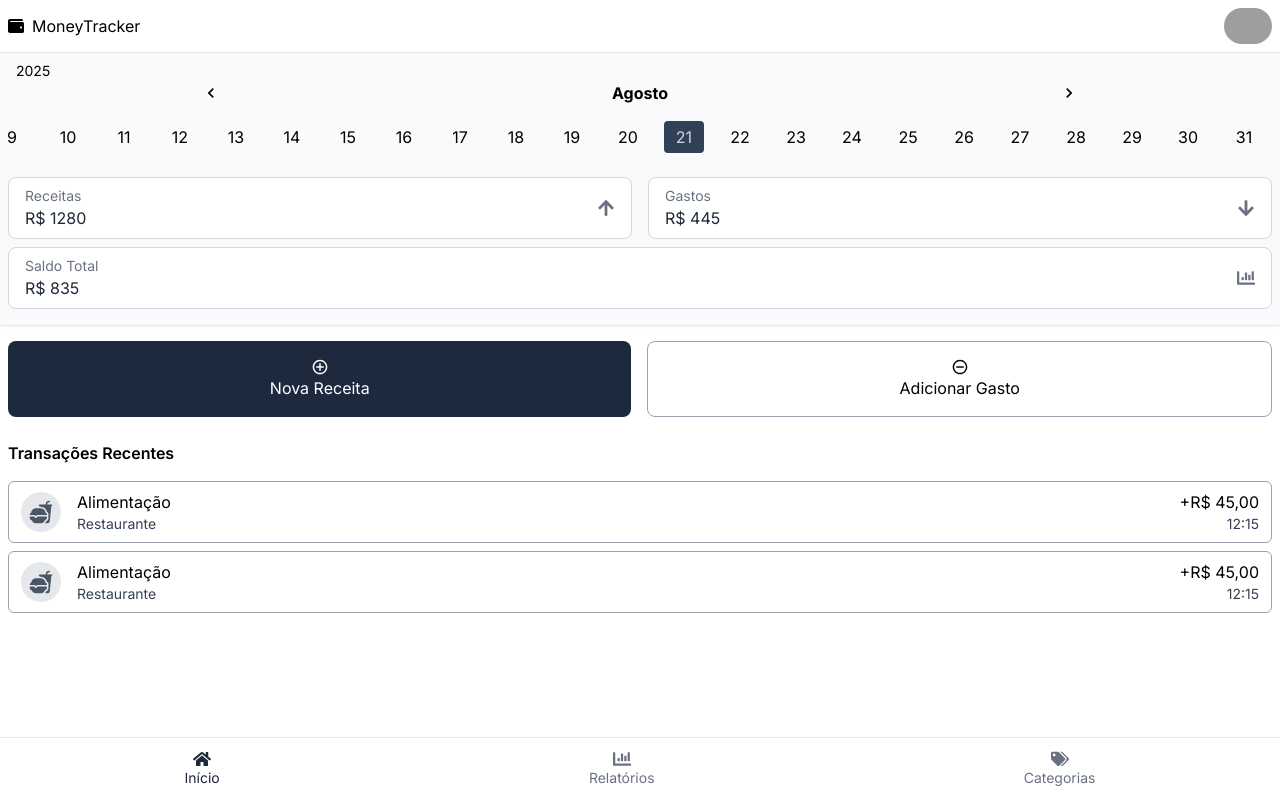
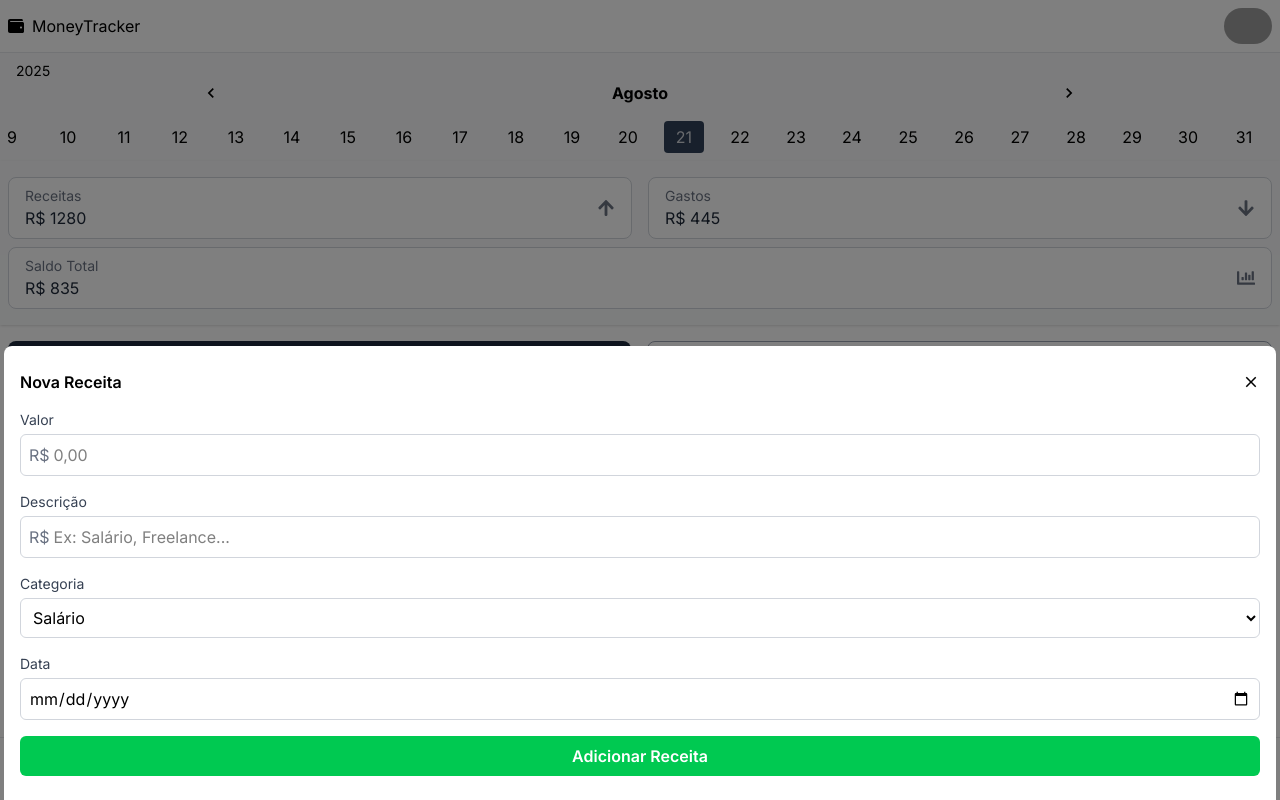
Before and after one commit to lucasgabriellanarosa/MoneyTracker, a React (Vite) app: page / in a window 1280 px wide. Both pictures are taken after a click on the button "Nova Receita". Built offline with nearby package versions, Linux system fonts and the light colour scheme; grey boxes are pictures that could not be loaded.

Commit message:
new profit and new expense modals

```diff
--- a/src/App.tsx
+++ b/src/App.tsx
@@ -6,7 +6,7 @@ import dayjs from 'dayjs';
 import 'dayjs/locale/pt-br';
 import customParseFormat from 'dayjs/plugin/customParseFormat';
 import { useEffect, useRef, useState } from 'react';
-import { MdNavigateBefore, MdNavigateNext } from 'react-icons/md';
+import { MdClose, MdNavigateBefore, MdNavigateNext } from 'react-icons/md';
 import { IoFastFood } from 'react-icons/io5';
 
 function App() {
@@ -44,6 +44,18 @@ function App() {
     }
 
   }, [selectedDate]);
+
+  // Add expense & add profits
+  const [isAddProfitModalOpen, setIsAddProfitModalOpen] = useState(false)
+  const [isAddExpenseModalOpen, setIsAddExpenseModalOpen] = useState(false)
+
+  const handleAddProfitModal = () => {
+    setIsAddProfitModalOpen(!isAddProfitModalOpen)
+  }
+
+  const handleAddExpenseModal = () => {
+    setIsAddExpenseModalOpen(!isAddExpenseModalOpen)
+  }
 
   return (
     <>
@@ -126,11 +138,137 @@ function App() {
 
       </aside>
 
+      {
+        isAddProfitModalOpen &&
+        <section className='fixed inset-0 overflow-hidden h-screen w-full bg-black/50 z-50 px-1 flex justify-center items-end'>
+
+          <div className='bg-white w-full px-4 py-6 rounded-t-lg flex flex-col gap-4'>
+
+            <div className='flex flex-row justify-between items-center'>
+              <h2 className='font-semibold'>Nova Receita</h2>
+
+              <span className='text-lg'
+                onClick={() => handleAddProfitModal()}
+              >
+                <MdClose />
+              </span>
+            </div>
+
+            <form className='flex flex-col gap-4'>
+
+              <div className='flex flex-col gap-1'>
+                <label className='text-sm text-gray-700'>Valor</label>
+                <div className='flex flex-row border border-gray-300 p-2 rounded-md gap-1'>
+                  <span className='text-gray-500'>R$</span>
+                  <input type="number" className='w-full outline-0' placeholder='0,00' />
+                </div>
+              </div>
+
+              <div className='flex flex-col gap-1'>
+                <label className='text-sm text-gray-700'>Descrição</label>
+                <div className='flex flex-row border border-gray-300 p-2 rounded-md gap-1'>
+                  <span className='text-gray-500'>R$</span>
+                  <input type="text" className='w-full outline-0' placeholder='Ex: Salário, Freelance...' />
+                </div>
+              </div>
+
+              <div className='flex flex-col gap-1'>
+                <label className='text-sm text-gray-700'>Categoria</label>
+                <select className='flex flex-row border border-gray-300 p-2 rounded-md gap-1'>
+                  <option value="salario" selected>Salário</option>
+                  <option value="freelance">Freelance</option>
+                </select>
+              </div>
+
+              <div className='flex flex-col gap-1'>
+                <label className='text-sm text-gray-700'>Data</label>
+                <div className='flex flex-row border border-gray-300 p-2 rounded-md gap-1'>
+                  <input type="date" className='w-full outline-0' />
+                </div>
+              </div>
+
+              <button className='bg-green-500 text-white font-semibold py-2 rounded-md'>
+                Adicionar Receita
+              </button>
+
+            </form>
+
+          </div>
+
+
+        </section>
+      }
+
+      {
+        isAddExpenseModalOpen &&
+        <section className='fixed inset-0 overflow-hidden h-screen w-full bg-black/50 z-50 px-1 flex justify-center items-end'>
+
+          <div className='bg-white w-full px-4 py-6 rounded-t-lg flex flex-col gap-4'>
+
+            <div className='flex flex-row justify-between items-center'>
+              <h2 className='font-semibold'>Novo Gasto</h2>
+
+              <span className='text-lg'
+                onClick={() => handleAddExpenseModal()}
+              >
+                <MdClose />
+              </span>
+            </div>
+
+            <form className='flex flex-col gap-4'>
+
+              <div className='flex flex-col gap-1'>
+                <label className='text-sm text-gray-700'>Valor</label>
+                <div className='flex flex-row border border-gray-300 p-2 rounded-md gap-1'>
+                  <span className='text-gray-500'>R$</span>
+                  <input type="number" className='w-full outline-0' placeholder='0,00' />
+                </div>
+              </div>
+
+              <div className='flex flex-col gap-1'>
+                <label className='text-sm text-gray-700'>Descrição</label>
+                <div className='flex flex-row border border-gray-300 p-2 rounded-md gap-1'>
+                  <span className='text-gray-500'>R$</span>
+                  <input type="text" className='w-full outline-0' placeholder='Ex: Aluguel, Alimentação...' />
+                </div>
+              </div>
+
+              <div className='flex flex-col gap-1'>
+                <label className='text-sm text-gray-700'>Categoria</label>
+                <select className='flex flex-row border border-gray-300 p-2 rounded-md gap-1'>
+                  <option value="salario" selected>Alimentação</option>
+                  <option value="freelance">Internet</option>
+                </select>
+              </div>
+
+              <div className='flex flex-col gap-1'>
+                <label className='text-sm text-gray-700'>Data</label>
+                <div className='flex flex-row border border-gray-300 p-2 rounded-md gap-1'>
+                  <input type="date" className='w-full outline-0' />
+                </div>
+              </div>
+
+              <button className='bg-red-500 text-white font-semibold py-2 rounded-md'>
+                Adicionar Gasto
+              </button>
+
+            </form>
+
+          </div>
+
+
+        </section>
+      }
+
+
+
       <section className='flex flex-col px-2 py-4 gap-6'>
 
         <div className='flex flex-row justify-between gap-4'>
 
-          <button className='bg-slate-800 text-white flex flex-col justify-center items-center rounded-lg p-4 w-full'>
+          <button className='bg-slate-800 text-white flex flex-col justify-center items-center rounded-lg p-4 w-full'
+            onClick={() => handleAddProfitModal()}
+          >
 
             <span className='text-lg'>
               <IoMdAddCircleOutline />
@@ -140,13 +278,16 @@ function App() {
 
           </button>
 
-          <button className='border border-gray-400 flex flex-col justify-center items-center rounded-lg p-4 w-full'>
+          <button className='border border-gray-400 flex flex-col justify-center items-center rounded-lg p-4 w-full'
+            onClick={() => handleAddExpenseModal()}
+          >
 
             <span className='text-lg'>
               <IoMdRemoveCircleOutline />
             </span>
 
-            <span>Adicionar Gasto</span>
+            <span
+            >Adicionar Gasto</span>
 
           </button>
 
@@ -162,7 +303,7 @@ function App() {
           <ul className='flex flex-col gap-2'>
 
             <li className='flex flex-row border border-gray-400 rounded-md py-2 px-3 items-center gap-4'>
-              <div className='text-2xl p-2 rounded-full bg-gray-200 text-gray-600'>
+              <div className='text-2xl p-2 rounded-full bg-pink-200 text-pink-700 '>
                 <IoFastFood />
               </div>
 
@@ -181,7 +322,7 @@ function App() {
             </li>
 
             <li className='flex flex-row border border-gray-400 rounded-md py-2 px-3 items-center gap-4'>
-              <div className='text-2xl p-2 rounded-full bg-gray-200 text-gray-600'>
+              <div className='text-2xl p-2 rounded-full bg-orange-200 text-orange-700'>
                 <IoFastFood />
               </div>
 
@@ -205,6 +346,7 @@ function App() {
 
       </section>
 
+
     </>
   )
 }
--- a/src/components/Navbar/Navbar.tsx
+++ b/src/components/Navbar/Navbar.tsx
@@ -1,9 +1,9 @@
-import { FaChartBar, FaHome, FaTags, FaUser } from "react-icons/fa";
+import { FaChartBar, FaHome, FaTags } from "react-icons/fa";
 import NavBtn from "../NavBtn/NavBtn";
 
 function Navbar() {
   return (
-    <nav className="flex flex-row justify-around text-lg border-t border-gray-200 py-3 fixed bottom-0 w-full z-50 bg-white">
+    <nav className="flex flex-row justify-around text-lg border-t border-gray-200 py-3 fixed bottom-0 w-full z-30 bg-white">
       <NavBtn title="Início" to="/">
         <FaHome />
       </NavBtn>
```
